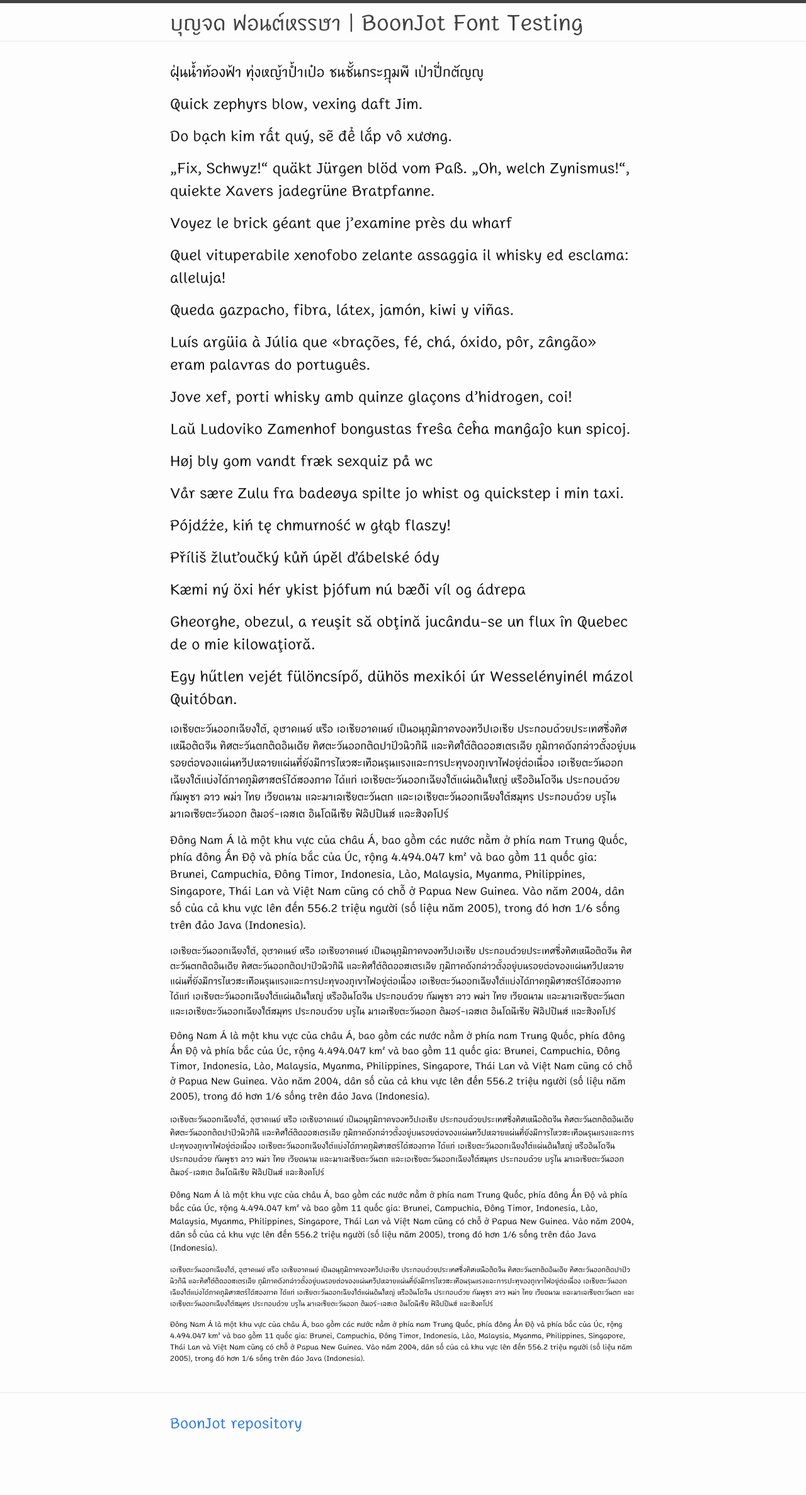
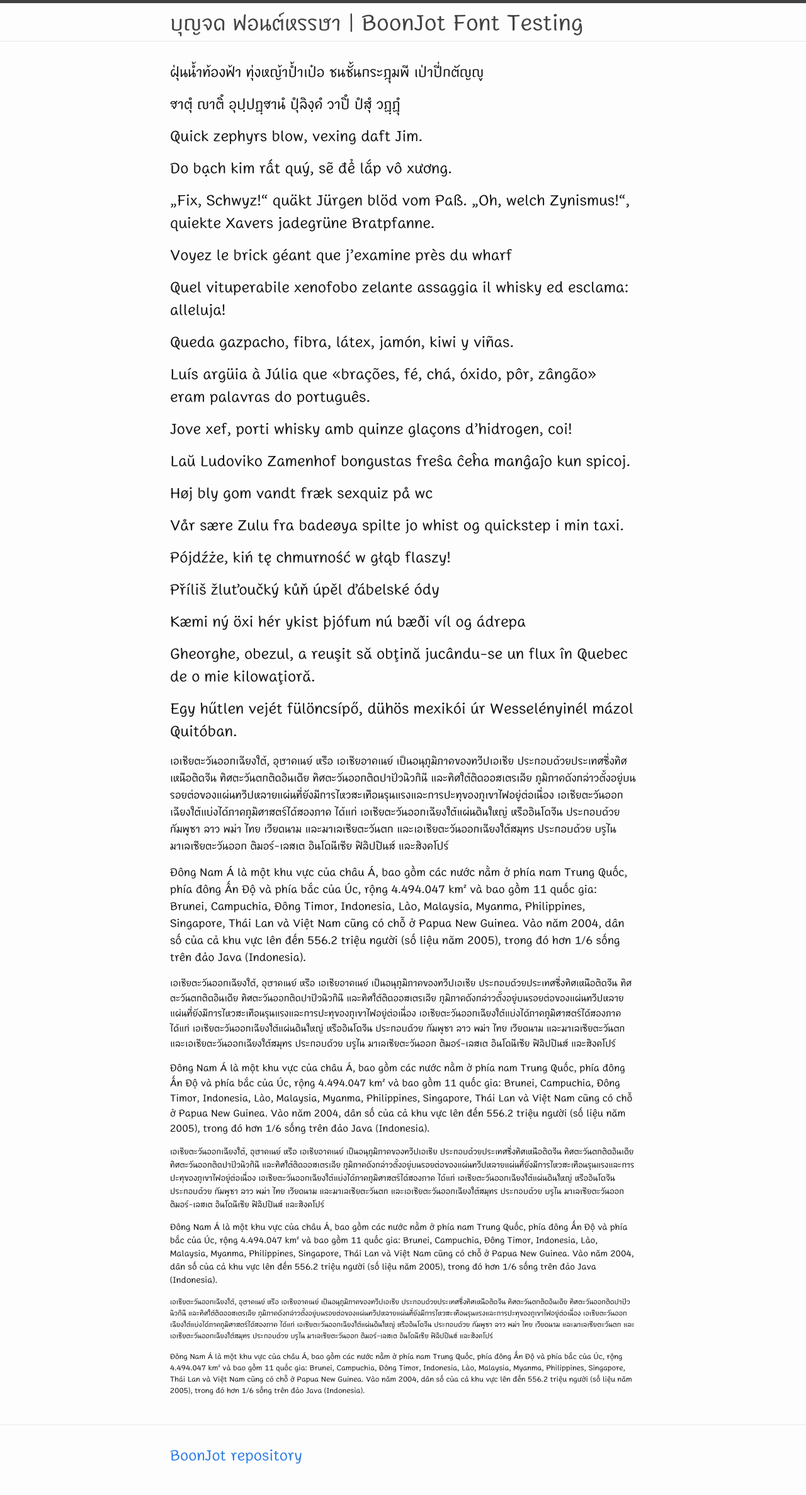
Before and after one commit to fontuni/boonjot, a Jekyll site: the page built from index.md, in a window 1280 px wide. Shown: the whole page at 63% size. Built offline with Jekyll 4.4.1, drawn with Linux system fonts in a browser that asks for light colours; before the commit the page ends 2323 px from its top, so only the background shows below that.

Commit message:
Close #9 PAL/SAN feature is now working.

```diff
--- a/build.py
+++ b/build.py
@@ -1,6 +1,6 @@
 #!/usr/bin/env fontforge
 #
-# Copyright (c) 2014-2015, Sungsit Sawaiwan (https://sungsit.com | gibbozer [at] gmail [dot] com).
+# Copyright (c) 2015, Sungsit Sawaiwan (https://sungsit.com | gibbozer [at] gmail [dot] com).
 #
 # This Font Software is licensed under the SIL Open Font License, Version 1.1 (OFL).
 # You should have received a copy of the OFL License along with this file.
--- a/css/main.scss
+++ b/css/main.scss
@@ -3,15 +3,28 @@
 ---
 @charset "utf-8";
 
+$font-family: "BoonJot";
+
 @font-face {
-  font-family: BoonJot;
-  src: url(../fonts/BoonJot-400.otf);
+  font-family: $font-family;
+  src: url(../fonts/BoonJot-400.ttf);
   font-weight: normal;
   font-style: normal;
 }
 
+.ss01,
+[lang|="pi"],
+[lang|="sa"] {
+  -moz-font-feature-settings:"ss01" 1;
+  -ms-font-feature-settings:"ss01" 1;
+  -o-font-feature-settings:"ss01" 1;
+  -webkit-font-feature-settings:"ss01" 1;
+  font-feature-settings:"ss01" 1;
+}
+
+
 // Our variables
-$base-font-family: BoonJot;
+$base-font-family: $font-family;
 $base-font-size:   24px;
 $small-font-size:  $base-font-size * 0.875;
 $base-line-height: 1.5;
--- a/index.md
+++ b/index.md
@@ -5,6 +5,9 @@ permalink: /
 ---
 
 ฝุ่นน้ำท้องฟ้า ทุ่งหญ้าป้ำเป๋อ ชนชั้นกระฎุมพี เป่าปี่กตัญญู
+
+ฐาตุํ ญาติํ อุปฺปฏฺฐานํ ปุํลิงฺคํ วาปิํ ปํสุํ วฏฺฏุํ
+{: lang="pi-Thai"}
 
 Quick zephyrs blow, vexing daft Jim.
 
```
Also changed, not shown: README.md, fonts/BoonJot-400.otf, fonts/BoonJot-400.ttf, 1 other file.
